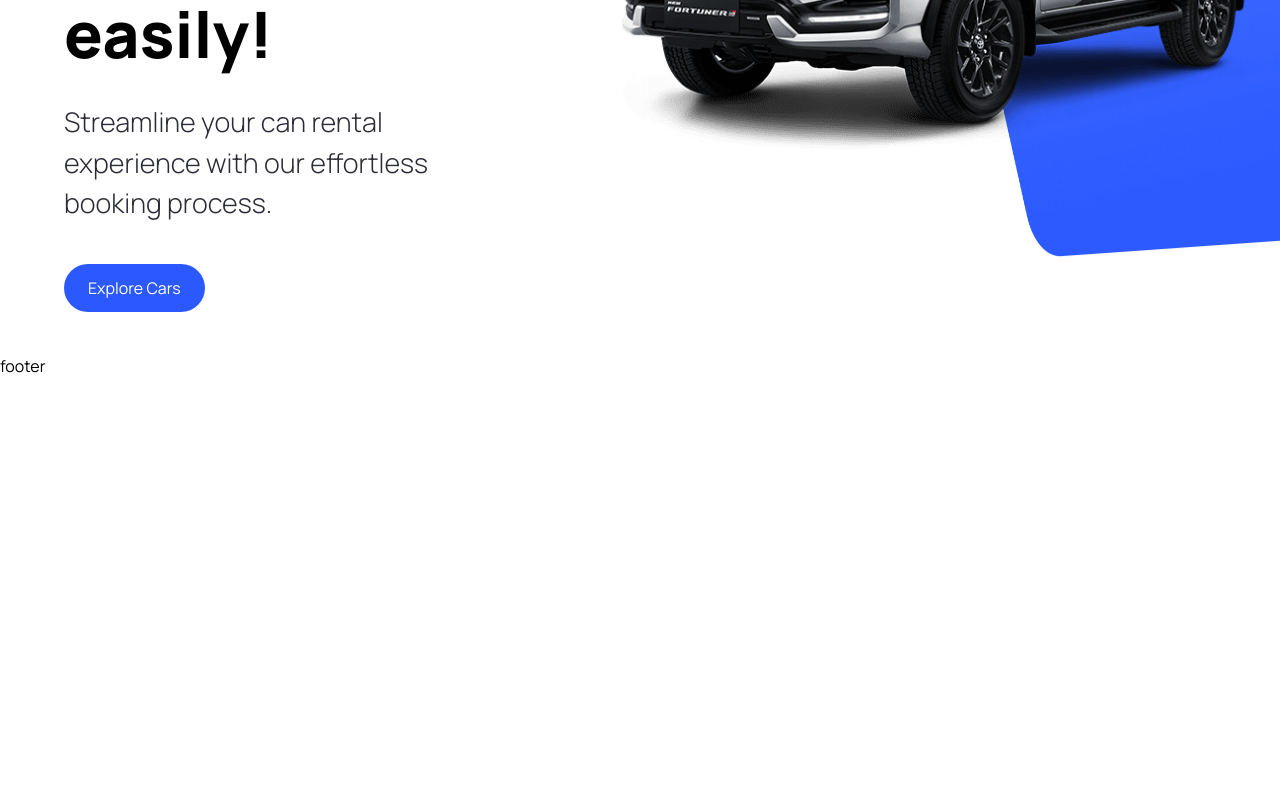
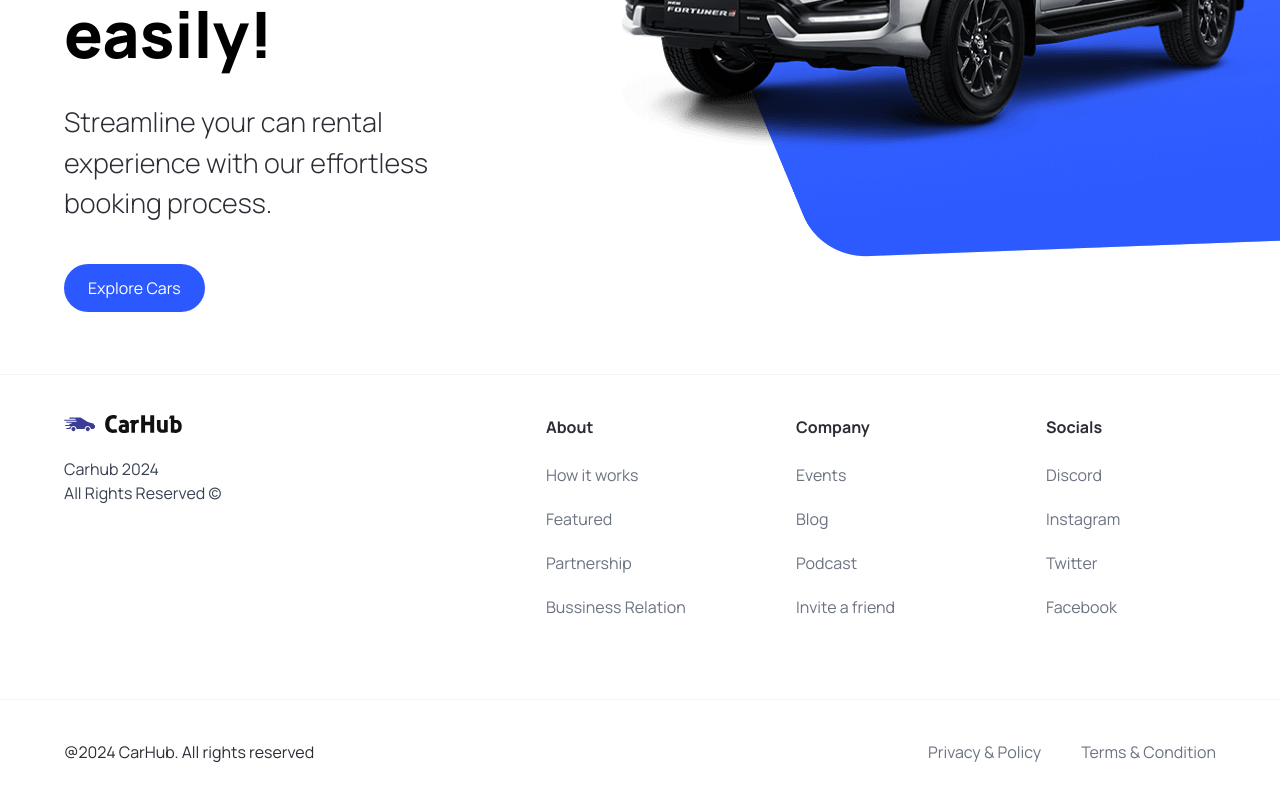
Before and after one commit to valgeorg97/CarHub, a Next.js app: page / in a window 1280 px wide. Shown: the part 446-1246 px from the top of the page. Before the commit the page ends 824 px from the top, so only its background shows below. Built offline with nearby package versions, Linux system fonts and the light colour scheme.

Commit message:
Add Footer

```diff
--- /dev/null
+++ b/app/constants/index.ts
@@ -0,0 +1,101 @@
+export const manufacturers = [
+    "Acura",
+    "Alfa Romeo",
+    "Aston Martin",
+    "Audi",
+    "Bentley",
+    "BMW",
+    "Buick",
+    "Cadillac",
+    "Chevrolet",
+    "Chrysler",
+    "Citroen",
+    "Dodge",
+    "Ferrari",
+    "Fiat",
+    "Ford",
+    "GMC",
+    "Honda",
+    "Hyundai",
+    "Infiniti",
+    "Jaguar",
+    "Jeep",
+    "Kia",
+    "Lamborghini",
+    "Land Rover",
+    "Lexus",
+    "Lincoln",
+    "Maserati",
+    "Mazda",
+    "McLaren",
+    "Mercedes-Benz",
+    "MINI",
+    "Mitsubishi",
+    "Nissan",
+    "Porsche",
+    "Ram",
+    "Rolls-Royce",
+    "Subaru",
+    "Tesla",
+    "Toyota",
+    "Volkswagen",
+    "Volvo",
+  ];
+
+  export const yearsOfProduction = [
+    { title: "Year", value: "" },
+    { title: "2015", value: "2015" },
+    { title: "2016", value: "2016" },
+    { title: "2017", value: "2017" },
+    { title: "2018", value: "2018" },
+    { title: "2019", value: "2019" },
+    { title: "2020", value: "2020" },
+    { title: "2021", value: "2021" },
+    { title: "2022", value: "2022" },
+    { title: "2023", value: "2023" },
+  ];
+
+  export const fuels = [
+    {
+      title: "Fuel",
+      value: "",
+    },
+    {
+      title: "Gas",
+      value: "Gas",
+    },
+    {
+      title: "Electricity",
+      value: "Electricity",
+    },
+  ];
+
+  export const footerLinks = [
+    {
+      title: "About",
+      links: [
+        { title: "How it works", url: "/" },
+        { title: "Featured", url: "/" },
+        { title: "Partnership", url: "/" },
+        { title: "Bussiness Relation", url: "/" },
+      ],
+    },
+    {
+      title: "Company",
+      links: [
+        { title: "Events", url: "/" },
+        { title: "Blog", url: "/" },
+        { title: "Podcast", url: "/" },
+        { title: "Invite a friend", url: "/" },
+      ],
+    },
+    {
+      title: "Socials",
+      links: [
+        { title: "Discord", url: "/" },
+        { title: "Instagram", url: "/" },
+        { title: "Twitter", url: "/" },
+        { title: "Facebook", url: "/" },
+      ],
+    },
+  ];
--- a/app/page.tsx
+++ b/app/page.tsx
@@ -5,6 +5,7 @@
   return (
     <main className="overflow-hidden">
       <Hero />
+
     </main>
   );
 }
--- a/components/Footer.tsx
+++ b/components/Footer.tsx
@@ -1,11 +1,52 @@
-import React from 'react'
+import Image from "next/image";
+import Link from "next/link";
 
-const Footer = () => {
-  return (
-    <div>
-      footer
+import { footerLinks } from "@/app/constants";
+
+const Footer = () => (
+  <footer className='flex flex-col text-black-100  mt-5 border-t border-gray-100'>
+    <div className='flex max-md:flex-col flex-wrap justify-between gap-5 sm:px-16 px-6 py-10'>
+      <div className='flex flex-col justify-start items-start gap-6'>
+        <Image src='/logo.svg' alt='logo' width={118} height={18} className='object-contain' />
+        <p className='text-base text-gray-700'>
+          Carhub 2024 <br />
+          All Rights Reserved &copy;
+        </p>
+      </div>
+
+      <div className="footer__links">
+        {footerLinks.map((item) => (
+          <div key={item.title} className="footer__link">
+            <h3 className="font-bold">{item.title}</h3>
+            <div className="flex flex-col gap-5">
+              {item.links.map((link) => (
+                <Link
+                  key={link.title}
+                  href={link.url}
+                  className="text-gray-500"
+                >
+                  {link.title}
+                </Link>
+              ))}
+            </div>
+          </div>
+        ))}
+      </div>
     </div>
-  )
-}
 
-export default Footer
+    <div className='flex justify-between items-center flex-wrap mt-10 border-t border-gray-100 sm:px-16 px-6 py-10'>
+      <p>@2024 CarHub. All rights reserved</p>
+
+      <div className="footer__copyrights-link">
+        <Link href="/" className="text-gray-500">
+          Privacy & Policy
+        </Link>
+        <Link href="/" className="text-gray-500">
+          Terms & Condition
+        </Link>
+      </div>
+    </div>
+  </footer>
+);
+
+export default Footer;
--- a/components/Hero.tsx
+++ b/components/Hero.tsx
@@ -26,15 +26,15 @@
         handleClick={handleScroll}
         />
       </div>
-      <div className='hero__image-container'>
-        <div className='hero__image'>
-            <Image src='/hero.png' alt='hero'
-            fill className='object-contain'/>
-            <div className='hero__image-overlay'>
-            </div>
+      <div className="hero__image-container">
+        <div className="hero__image">
+          <Image src="/hero.png" alt="hero" fill className="object-contain" />
         </div>
+
+        <div className="hero__image-overlay" />
       </div>
     </div>
+
   )
 }
 
```
